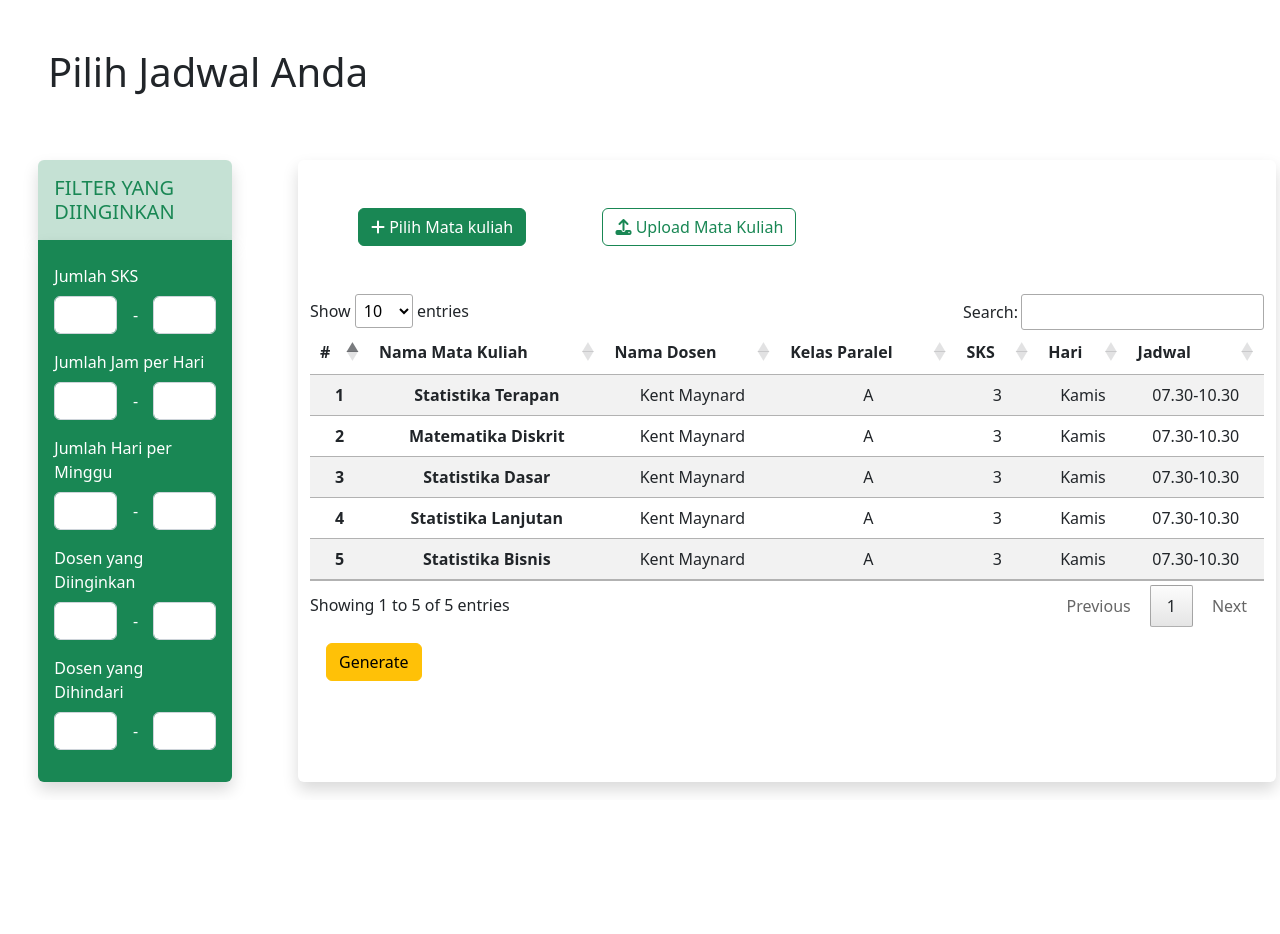
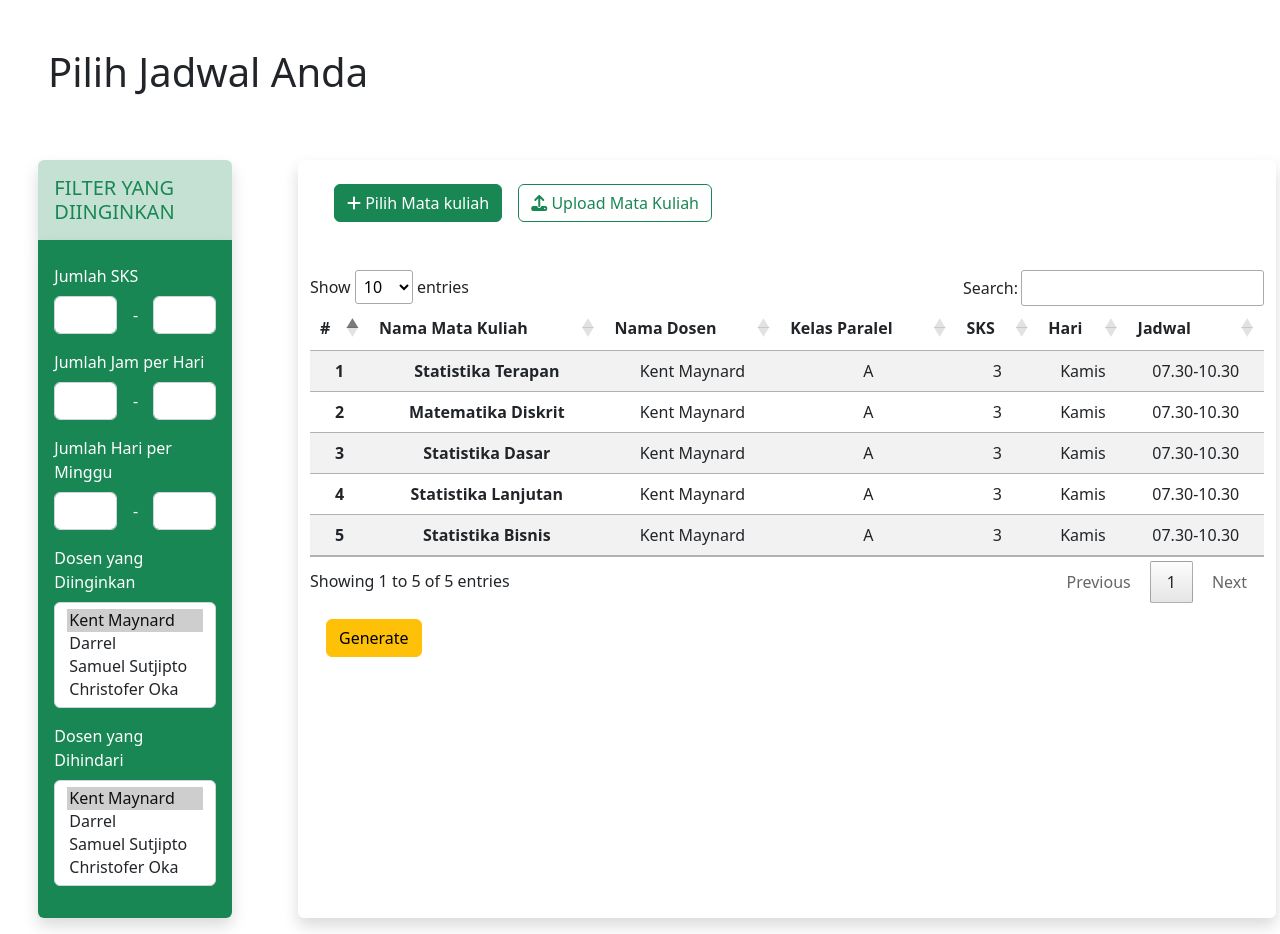
Before and after one commit to ChrisJulLimantoro/Scheduller-Project, a Flask app: template templates/pilihJadwal.html in a window 1280 px wide. Before the commit the page ends 793 px from the top, so only its background shows below. Run offline with Flask 3, Linux system fonts and the light colour scheme; the template is opened without the code that fills it, so the values that code supplies are empty; some libraries are stand-ins or nearby versions.

Commit message:
Update pilihJadwal.html

```diff
--- a/templates/pilihJadwal.html
+++ b/templates/pilihJadwal.html
@@ -40,7 +40,7 @@
           <div class="inputContent pt-4 bg-success p-3 rounded-bottom shadow text-white">
             <!-- Jumlah SKS -->
             <label for="">Jumlah SKS</label>
-            <div class="input-group mt-2 my-3">
+            <div class="input-group mt-2 mb-3">
               <input type="text" aria-label="sksAwal" class="form-control rounded">
               <p class="mx-3 my-auto"> - </p>
               <input type="text" aria-label="sksAkhir" class="form-control rounded">
@@ -48,7 +48,7 @@
 
             <!-- Jumlah Jam per hari  -->
             <label for="">Jumlah Jam per Hari</label>
-            <div class="input-group mt-2 my-3">
+            <div class="input-group mt-2 mb-3">
               <input type="text" aria-label="jamMulai" class="form-control rounded">
               <p class="mx-3 my-auto"> - </p>
               <input type="text" aria-label="jamSelesai" class="form-control rounded">
@@ -56,7 +56,7 @@
 
             <!-- Jumlah Hari per Minggu  -->
             <label for="">Jumlah Hari per Minggu</label>
-            <div class="input-group mt-2 my-3">
+            <div class="input-group mt-2 mb-3">
               <input type="text" aria-label="hariMulai" class="form-control rounded">
               <p class="mx-3 my-auto"> - </p>
               <input type="text" aria-label="hariSelesai" class="form-control rounded">
@@ -64,20 +64,31 @@
 
             <!-- Dosen yang Diinginkan  -->
             <label for="">Dosen yang Diinginkan</label>
-            <div class="input-group mt-2 my-3">
+            <select class="form-select mt-2 mb-3" multiple aria-label="multiple select example">
+              <option selected>Kent Maynard</option>
+              <option value="1">Darrel</option>
+              <option value="2">Samuel Sutjipto</option>
+              <option value="3">Christofer Oka</option>
+            </select>
+            <!-- <div class="input-group mt-2 my-3">
               <input type="text" aria-label="inpDosen1" class="form-control rounded">
               <p class="mx-3 my-auto"> - </p>
               <input type="text" aria-label="inpDosen2" class="form-control rounded">
-            </div>
+            </div> -->
 
             <!-- Dosen yang Dihindari  -->
             <label for="">Dosen yang Dihindari</label>
-            <div class="input-group mt-2 my-3">
+            <select class="form-select mt-2 mb-3" multiple aria-label="multiple select example">
+              <option selected>Kent Maynard</option>
+              <option value="1">Darrel</option>
+              <option value="2">Samuel Sutjipto</option>
+              <option value="3">Christofer Oka</option>
+            </select>
+            <!-- <div class="input-group mt-2 my-3">
               <input type="text" aria-label="dosenDihindari1" class="form-control rounded">
               <p class="mx-3 my-auto"> - </p>
               <input type="text" aria-label="dosenDihindari2" class="form-control rounded">
-            </div>
-
+            </div> -->
           </div>
 
         </div>
@@ -86,16 +97,9 @@
         <!-- table section -->
         <div class="col-lg-9 m-3 shadow rounded">
 
-          <!-- button -->
-          <div class="row mt-5">
-            <!-- Pilih Mata Kuliah -->
-            <div class="col-md-3 ms-md-5">
-              <button type="button" class="btn btn-success"><i class="fa-solid fa-plus"></i> Pilih Mata kuliah</button>
-            </div>
-            <!-- Upload mata kuliah -->
-            <div class="col">
-              <button type="button" class="btn btn-outline-success"><i class="fa-solid fa-upload"></i> Upload Mata Kuliah</button>
-            </div>
+          <div class="d-flex gap-3 ms-4 mt-4">
+            <button type="button" class="btn btn-success"><i class="fa-solid fa-plus"></i> Pilih Mata kuliah</button>
+            <button type="button" class="btn btn-outline-success"><i class="fa-solid fa-upload"></i> Upload Mata Kuliah</button>
           </div>
 
           <!-- table -->
```
